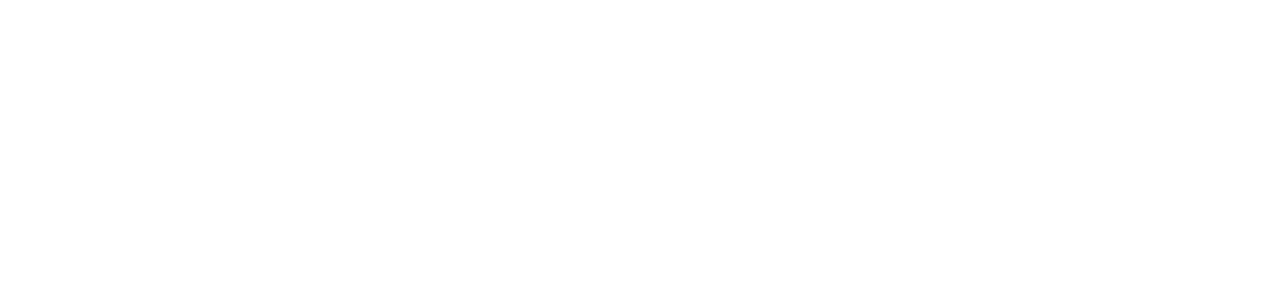
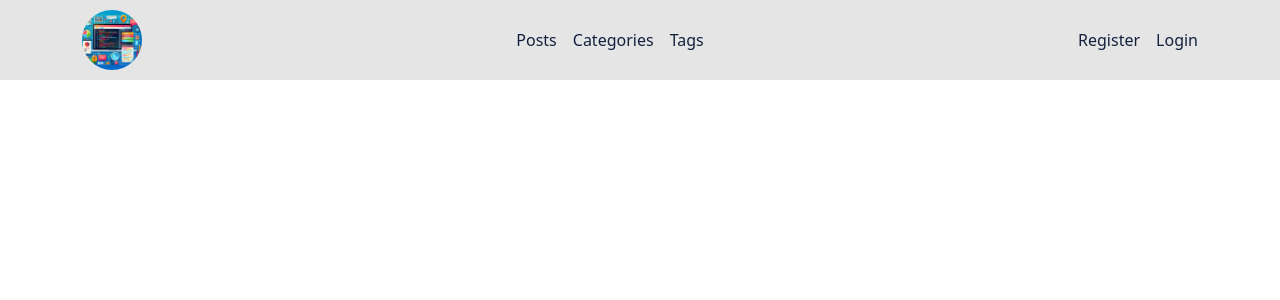
Before and after one commit to SantiGalvan/api-free-frontend, a Vue app: page / in a window 1280 px wide. Shown: the top 300 px of the page. Built offline with nearby package versions, Linux system fonts and the light colour scheme.

Commit message:
created app header

```diff
--- a/src/App.vue
+++ b/src/App.vue
@@ -1,11 +1,15 @@
 <script>
+import AppHeader from './components/AppHeader.vue';
+
 export default {
-  name: 'App'
+  name: 'App',
+  components: { AppHeader }
 }
 </script>
 
 <template>
-
+  <!-- Header -->
+  <AppHeader />
 </template>
 
 <style lang="scss">
--- /dev/null
+++ b/src/assets/scss/_header.scss
@@ -0,0 +1,36 @@
+header {
+    background-color: #e5e5e5;
+
+    nav {
+        height: 80px;
+        padding: 0 10px;
+        display: flex;
+        align-items: center;
+        justify-content: space-between;
+    }
+
+    .logo {
+
+        figure {
+            width: 60px;
+            margin-bottom: 0;
+        }
+    }
+
+    ul {
+        list-style: none;
+        margin-bottom: 0;
+
+        a {
+            text-decoration: none;
+            color: #14213d;
+            padding-bottom: 5px;
+
+            &:hover {
+                border-bottom: 2px solid #57849f;
+                color: #57849f;
+            }
+        }
+    }
+
+}
--- a/src/assets/scss/style.scss
+++ b/src/assets/scss/style.scss
@@ -1 +1,4 @@
 @use 'vars' as *;
+
+// Header
+@use '_header';
--- /dev/null
+++ b/src/components/AppHeader.vue
@@ -0,0 +1,34 @@
+<script>
+export default {
+    name: 'AppHeader'
+}
+</script>
+
+<template>
+
+    <header>
+        <nav class="container">
+            <div class="logo">
+                <figure>
+                    <img src="/src/assets/img/logo.jpg" alt="Logo" class="img-fluid rounded-circle">
+                </figure>
+            </div>
+            <div class="links">
+                <ul class="d-flex justify-content-center gap-3">
+                    <li><a href="">Posts</a></li>
+                    <li><a href="">Categories</a></li>
+                    <li><a href="">Tags</a></li>
+                </ul>
+            </div>
+            <div class="actions">
+                <ul class="d-flex justify-content-center gap-3">
+                    <li><a href="">Register</a></li>
+                    <li><a href="">Login</a></li>
+                </ul>
+            </div>
+        </nav>
+    </header>
+
+</template>
+
+<style lang="scss"></style>
```
